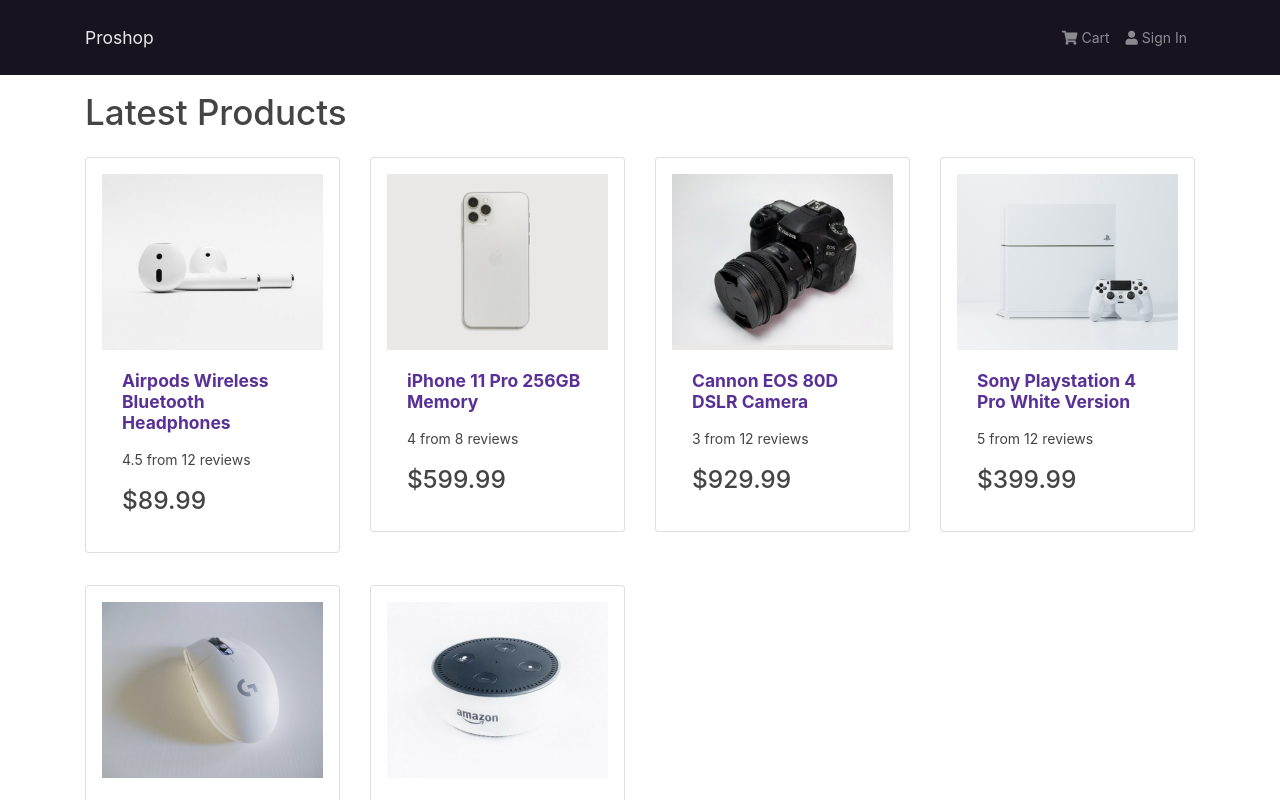
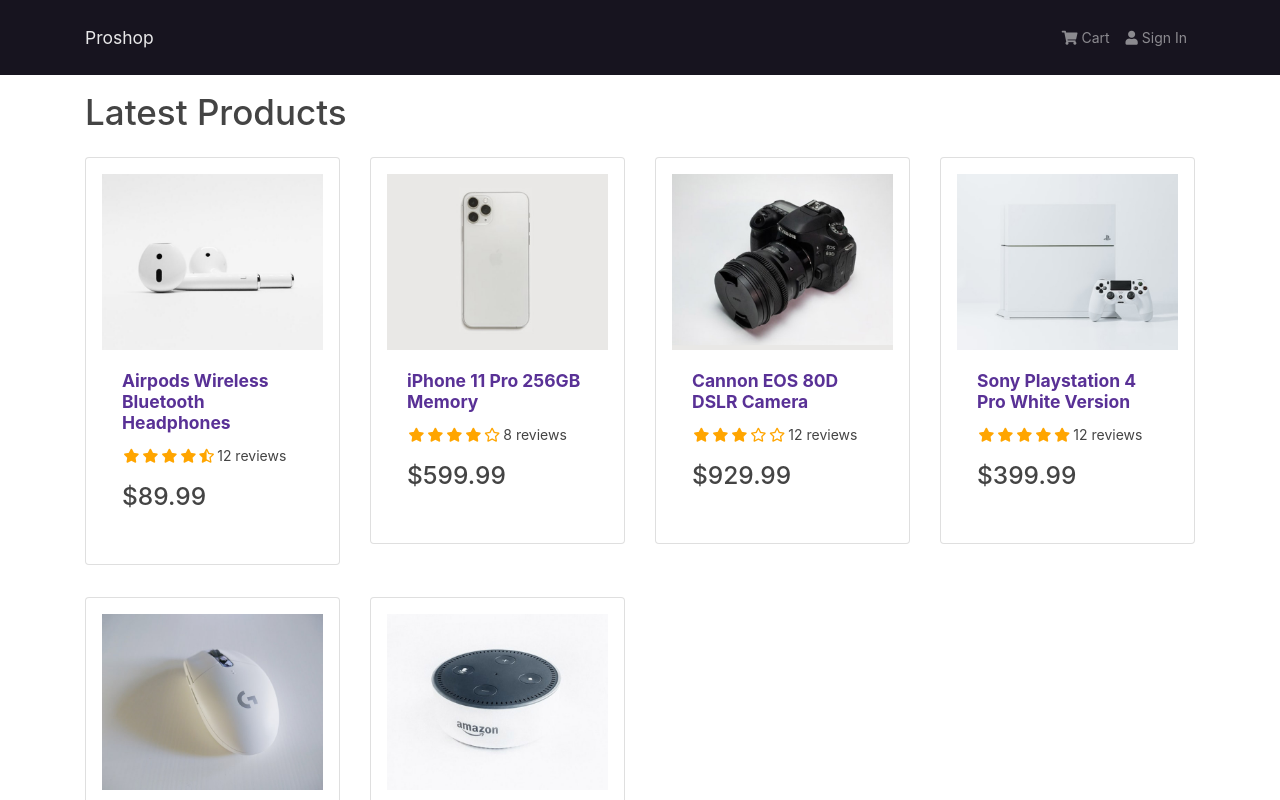
Before and after one commit to Development-Person/ProShop, a React (Create React App) app in the folder frontend/: page / in a window 1280 px wide. Shown: the top 800 px of the page. Built offline with nearby package versions, Linux system fonts and the light colour scheme.

Commit message:
Rating Component

```diff
--- a/frontend/src/components/Product.js
+++ b/frontend/src/components/Product.js
@@ -1,5 +1,6 @@
 import React from 'react';
 import { Card } from 'react-bootstrap';
+import Rating from '../components/Rating';
 
 const Product = ({ product }) => {
   return (
@@ -14,9 +15,10 @@
           </Card.Title>
         </a>
         <Card.Text as='div'>
-          <div className='my-3'>
-            {product.rating} from {product.numReviews} reviews
-          </div>
+          <Rating
+            value={product.rating}
+            text={`${product.numReviews} reviews`}
+          />
         </Card.Text>
         <Card.Text as='h3'>${product.price}</Card.Text>
       </Card.Body>
--- /dev/null
+++ b/frontend/src/components/Rating.js
@@ -0,0 +1,77 @@
+import React from 'react';
+import PropTypes from 'prop-types';
+
+const Rating = ({ value, text, color }) => {
+  return (
+    <div className='rating'>
+      <span>
+        <i
+          style={{ color }}
+          className={
+            value >= 1
+              ? 'fas fa-star'
+              : value >= 0.5
+              ? 'fas fa-star-half-alt'
+              : 'far fa-star'
+          }></i>
+      </span>
+      <span>
+        <i
+          style={{ color }}
+          className={
+            value >= 2
+              ? 'fas fa-star'
+              : value >= 1.5
+              ? 'fas fa-star-half-alt'
+              : 'far fa-star'
+          }></i>
+      </span>
+      <span>
+        <i
+          style={{ color }}
+          className={
+            value >= 3
+              ? 'fas fa-star'
+              : value >= 2.5
+              ? 'fas fa-star-half-alt'
+              : 'far fa-star'
+          }></i>
+      </span>
+      <span>
+        <i
+          style={{ color }}
+          className={
+            value >= 4
+              ? 'fas fa-star'
+              : value >= 3.5
+              ? 'fas fa-star-half-alt'
+              : 'far fa-star'
+          }></i>
+      </span>
+      <span>
+        <i
+          style={{ color }}
+          className={
+            value >= 5
+              ? 'fas fa-star'
+              : value >= 4.5
+              ? 'fas fa-star-half-alt'
+              : 'far fa-star'
+          }></i>
+      </span>
+      <span>{text && text}</span>
+    </div>
+  );
+};
+
+Rating.defaultProps = {
+  color: 'orange',
+};
+
+Rating.prototype = {
+  value: PropTypes.number.isRequired,
+  text: PropTypes.string.isRequired,
+  color: PropTypes.string,
+};
+
+export default Rating;
--- a/frontend/src/index.css
+++ b/frontend/src/index.css
@@ -1,3 +1,11 @@
 main {
   min-height: 80vh;
 }
+
+h3 {
+  padding: 1rem 0;
+}
+
+.rating span {
+  margin: 0.1rem;
+}
--- a/frontend/src/screens/HomeScreen.js
+++ b/frontend/src/screens/HomeScreen.js
@@ -9,7 +9,7 @@
       <h1>Latest Products</h1>
       <Row>
         {products.map((product) => (
-          <Col sm={12} md={6} lg={4} xl={3}>
+          <Col key={product._id} sm={12} md={6} lg={4} xl={3}>
             <Product product={product} />
           </Col>
         ))}
```
